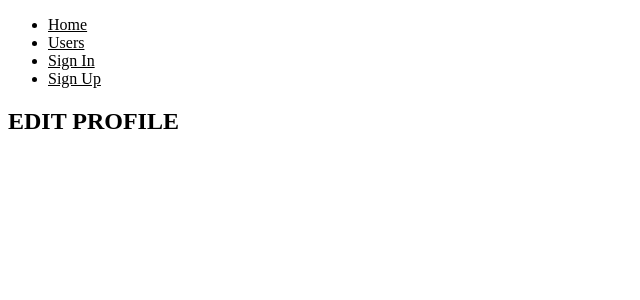
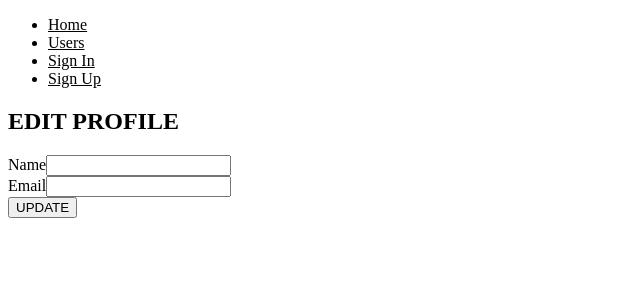
Before and after one commit to AzuladoToujours/socialTestReact, a React (Create React App) app: page /user/edit/1 in a window 1280 px wide. Shown: the top 300 px of the page, without its empty margins (0-640 px from the left). Built offline with nearby package versions, Linux system fonts and the light colour scheme; no server answers.

Commit message:
Update user

```diff
--- a/src/user/EditUser.js
+++ b/src/user/EditUser.js
@@ -1,6 +1,7 @@
 import React, { Component } from 'react';
 import { isAuthenticated } from '../auth/Auth';
-import { getInfo } from './apiUser';
+import { getInfo, updateUser } from './apiUser';
+import { Redirect } from 'react-router-dom';
 
 class EditUser extends Component {
 	constructor() {
@@ -9,11 +10,12 @@ class EditUser extends Component {
 			id: '',
 			name: '',
 			email: '',
-			password: ''
+			redirectToProfile: false,
+			error: ''
 		};
 	}
 
-	//Checks if the user is authenticated, if it's not, we redirect to signin changing the state to true
+	//Checks if the user is authenticated to get the data from it.
 	isAuth = userId => {
 		const token = isAuthenticated().token;
 		getInfo(userId, token).then(data => {
@@ -29,15 +31,100 @@ class EditUser extends Component {
 		});
 	};
 
+	//When the Component is called
 	componentDidMount() {
 		const userId = this.props.match.params.userId;
 		this.isAuth(userId);
 	}
 
+	isValid = () => {
+		const { name, email } = this.state;
+		if (name.length === 0) {
+			this.setState({ error: 'Name is required' });
+			return false;
+		}
+
+		if (!/^\w+([\.-]?\w+)*@\w+([\.-]?\w+)*(\.\w{2,3})+$/.test(email)) {
+			this.setState({ error: 'A valid email is required' });
+			return false;
+		}
+		return true;
+	};
+
+	//Method to trate the info of the inputs...
+	handleChange = name => event => {
+		this.setState({ [name]: event.target.value });
+	};
+
+	clickSubmit = event => {
+		//This method prevent the refresh of the browser
+		event.preventDefault();
+
+		if (this.isValid()) {
+			const { name, email } = this.state;
+			const user = {
+				name,
+				email
+			};
+
+			const userId = this.props.match.params.userId;
+			const token = isAuthenticated().token;
+
+			updateUser(userId, token, user).then(data => {
+				if (data.error) this.setState({ error: data.error });
+				else
+					this.setState({
+						redirectToProfile: true
+					});
+			});
+		}
+	};
+
+	editForm = (name, email) => (
+		<form>
+			<div className="form-group">
+				<label className="text-muted">Name</label>
+				<input
+					onChange={this.handleChange('name')}
+					type="text"
+					className="form-control"
+					value={name}
+				/>
+			</div>
+
+			<div className="form-group">
+				<label className="text-muted">Email</label>
+				<input
+					onChange={this.handleChange('email')}
+					type="email"
+					className="form-control"
+					value={email}
+				/>
+			</div>
+
+			<button onClick={this.clickSubmit} className="btn btn raised btn-primary">
+				UPDATE
+			</button>
+		</form>
+	);
+
 	render() {
+		const { id, name, email, redirectToProfile, error } = this.state;
+
+		if (redirectToProfile) {
+			return <Redirect to={`/user/${id}`} />;
+		}
+
 		return (
 			<div className="container">
 				<h2 className="mt-5 mb-5">EDIT PROFILE</h2>
+				<div
+					className="alert alert-danger"
+					style={{ display: error ? '' : 'none' }}
+				>
+					{error}
+				</div>
+				{this.editForm(name, email)}
 			</div>
 		);
 	}
--- a/src/user/Profile.js
+++ b/src/user/Profile.js
@@ -31,7 +31,7 @@ class Profile extends Component {
 		this.isAuth(userId);
 	}
 
-	componentWillReceiveProps(props) {
+	UNSAFE_componentWillReceiveProps(props) {
 		const userId = props.match.params.userId;
 		this.isAuth(userId);
 	}
--- a/src/user/apiUser.js
+++ b/src/user/apiUser.js
@@ -45,3 +45,21 @@ export const removeUser = (userId, token) => {
 			console.log(err);
 		});
 };
+
+export const updateUser = (userId, token, user) => {
+	return fetch(`${process.env.REACT_APP_API_URL}/user/${userId}`, {
+		method: 'PUT',
+		headers: {
+			Accept: 'application/json',
+			'Content-type': 'application/json',
+			Authorization: `Bearer ${token}`
+		},
+		body: JSON.stringify(user)
+	})
+		.then(response => {
+			return response.json();
+		})
+		.catch(err => {
+			console.log(err);
+		});
+};
```
